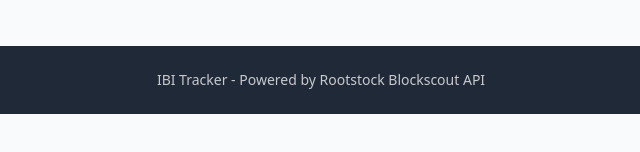
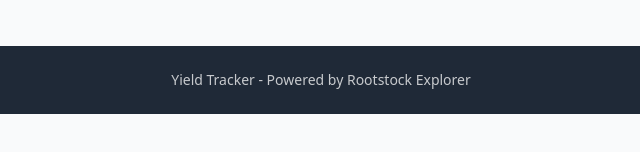
Before and after one commit to GabrielaCA88/ibitracker, a plain HTML site: page frontend/index.html in a window 1280 px wide. Shown: the part 560-712 px from the top of the page, 319-959 px from the left. Drawn offline with nearby package versions, Linux system fonts and the light colour scheme.

Commit message:
Update footer branding to Yield Tracker

```diff
--- a/frontend/index.html
+++ b/frontend/index.html
@@ -159,7 +159,7 @@
     <!-- Footer -->
     <footer class="bg-gray-800 text-white py-6 mt-12">
         <div class="container mx-auto px-4 text-center">
-            <p class="text-sm opacity-75">IBI Tracker - Powered by Rootstock Blockscout API</p>
+            <p class="text-sm opacity-75">Yield Tracker - Powered by Rootstock Explorer</p>
         </div>
     </footer>
 
```
